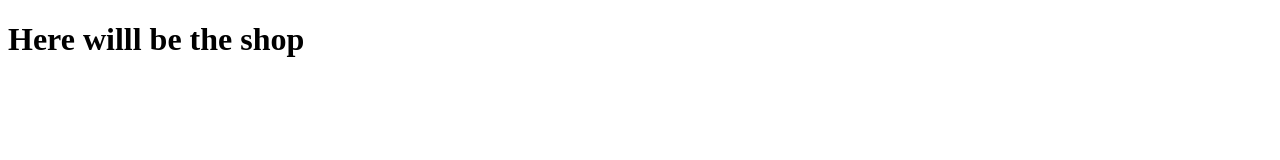
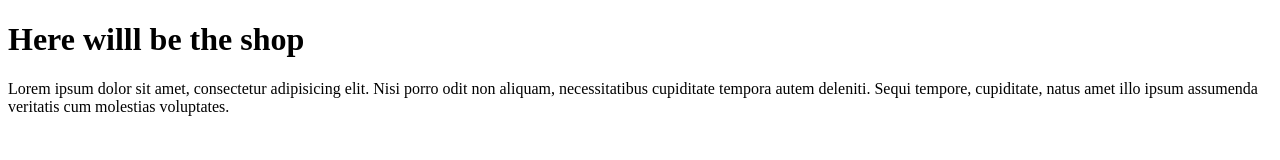
Before and after one commit to outsmartu/web-pro, a plain HTML site: page index.html in a window 1280 px wide. Drawn offline with Linux system fonts and the light colour scheme.

Commit message:
First commit to develop

```diff
--- a/index.html
+++ b/index.html
@@ -6,6 +6,7 @@
 </head>
 <body>
 	<h1>Here willl be the shop</h1>
+	<p>Lorem ipsum dolor sit amet, consectetur adipisicing elit. Nisi porro odit non aliquam, necessitatibus cupiditate tempora autem deleniti. Sequi tempore, cupiditate, natus amet illo ipsum assumenda veritatis cum molestias voluptates.</p>
 
 </body>
 </html>
```
